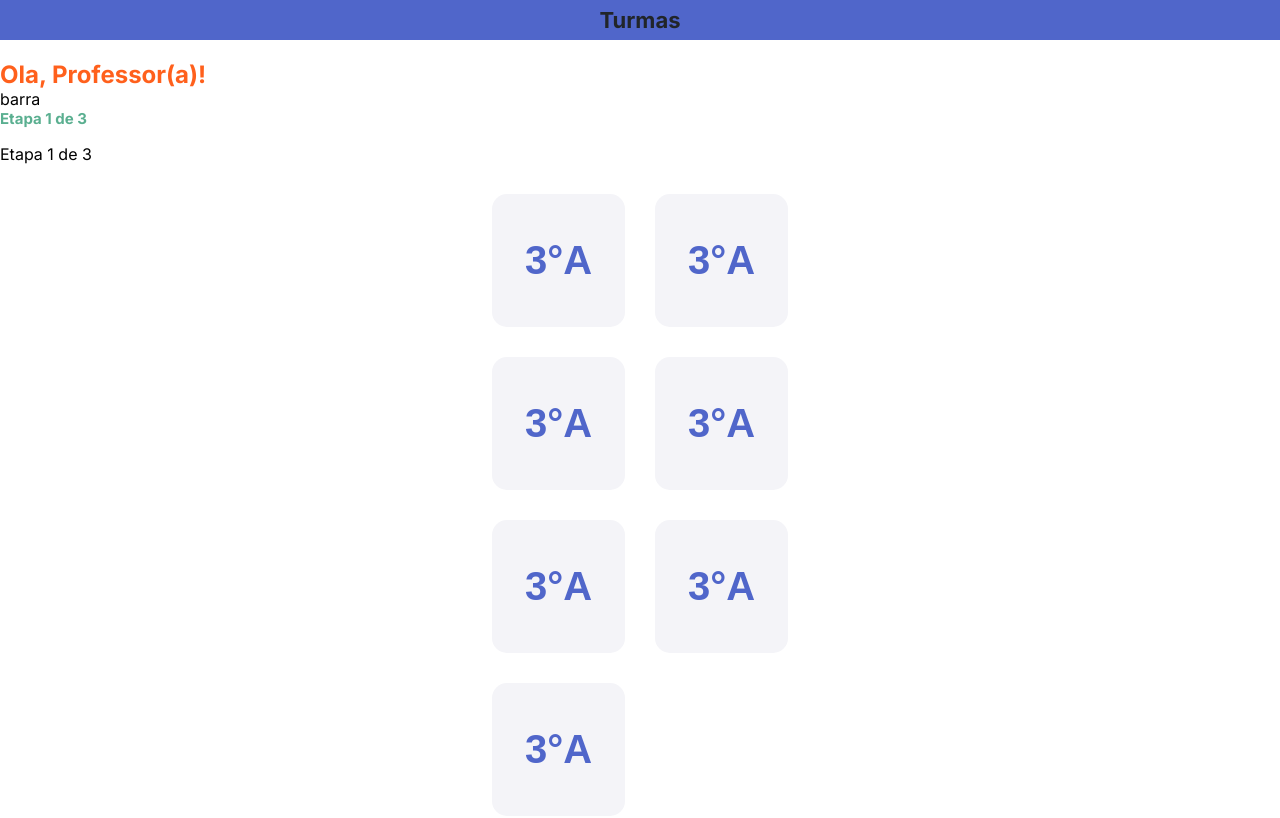
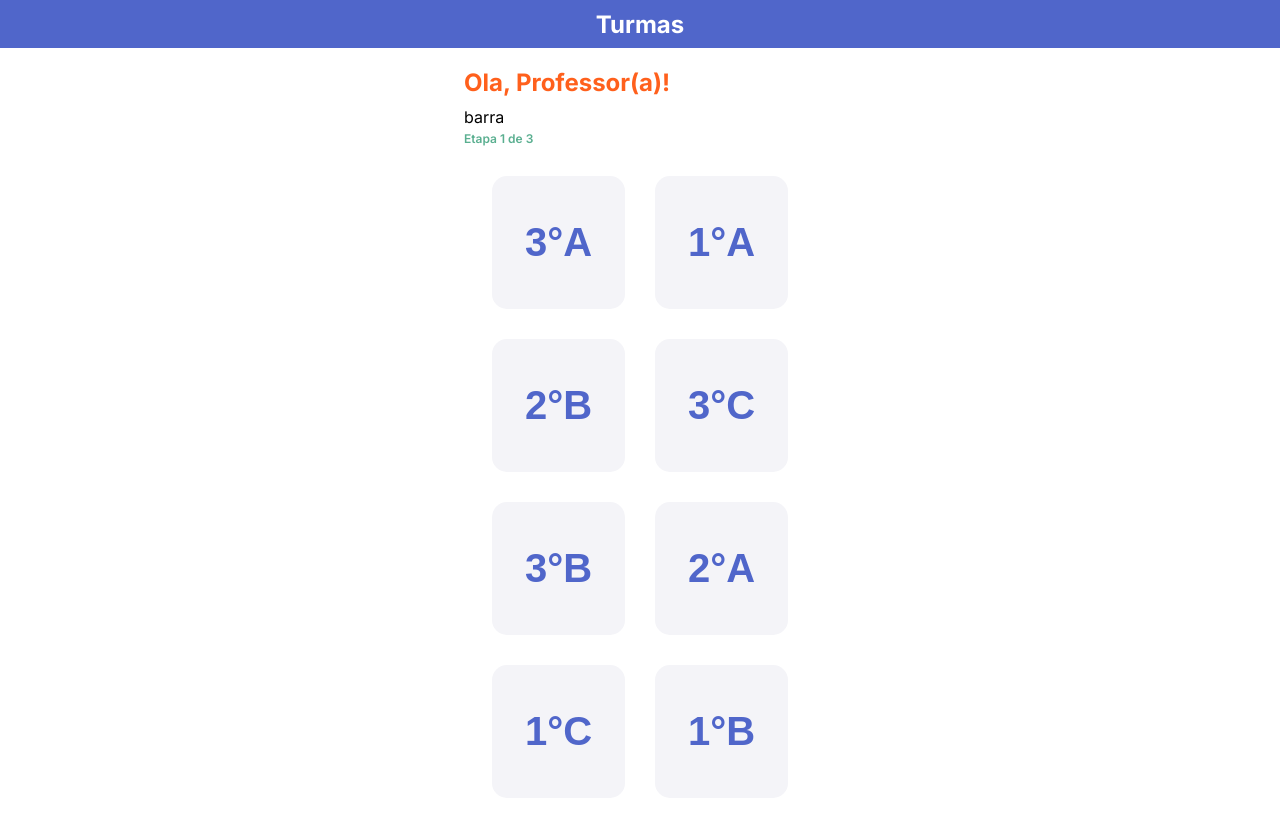
Before and after one commit to nicole-rcosta/tcc_snec, a Python web app: template templates/selec_turmas.html in a window 1280 px wide. Before the commit the page ends 763 px from the top, so only its background shows below. Run offline with Jinja, Linux system fonts and the light colour scheme; the template is opened without the code that fills it, so the values that code supplies are empty.

Commit message:
Style: Alterando o html e aplicando o css

```diff
--- a/static/styles/selec_turmas.css
+++ b/static/styles/selec_turmas.css
@@ -1,41 +1,65 @@
 @import url('https://fonts.googleapis.com/css2?family=Inter:ital,opsz,wght@0,14..32,100..900;1,14..32,100..900&display=swap');
+
+/* Reset*/
+* {
+    box-sizing: border-box;
+}
 
 body{
     font-family: "Inter", sans-serif;
     margin: 0;
+    padding: 0;
 }
 
 .header--classes {
-    height: 40px;
+    height: 48px;
     display: flex;
     align-items: center;
     justify-content: center;
     background-color: var(--color-blue);
 
-
 }
 
 .header--classes p {
     margin: 0;
-    font-size: 22px;
+    font-size: 24px;
     font-weight: bold;
-    color: var(--text-main);
+    color: #ffffff;
 }
 
+/* --- Seção de Status / Topo --- */
+.classes-status {
+    margin-bottom: 24px;
+}
+
+/* --- Main Container --- */
+.classes-container {
+    padding: 20px 24px;
+    max-width: 400px;
+    margin: 0 auto;
+}
 
 .classes__greting p{
     margin: 0;
     font-size: 24px;
     font-weight: bold;
-    font-family: Inter;
     color: var(--color-orange);
-    margin-top: 20px;
+
 }
 
-.progress-label p{
-    margin: 0;
-    font-size: 15px;
-    font-weight: bold;
+
+/* Barra de Progresso Estilizada */
+.progress-container {
+    width: 150px;
+    margin-top: 10PX;
+}
+
+
+
+.progress-label {
+    margin: 4px 0 0 0;
+    font-size: 12px;
+    font-weight: 600;
     color: var(--color-green);
 }
 
--- a/templates/selec_turmas.html
+++ b/templates/selec_turmas.html
@@ -10,11 +10,13 @@
 </head>
 
 <body>
+    <!-- Header Turmas -->
     <header class="header--classes">
         <p>Turmas</p>
     </header>
 
-    <section>
+    <main class="classes-container">
+        <section class="classes-status">
             <div class="classes__greting">
                 <p>Ola, Professor(a)!</p>
             </div>
@@ -29,20 +31,14 @@
                 </svg>
             </button> -->
 
-        <div class="progress--step-1">barra</div>
-        <div class="progress-label">
-            <p>Etapa 1 de 3</p>
-        </div>
-
             <!-- Barra de Progresso -->
             <div class="progress-container">
                 <div class="progress-bar">
-                <div class="progress-fill" style="width: 33%;"></div>
+                    <div class="progress--step-1">barra</div>
                 </div>
                 <p class="progress-label">Etapa 1 de 3</p>
             </div>
         </section>
-
 
 
         <!-- Grid de Cards -->
@@ -52,31 +48,38 @@
             </div>
 
             <div class="class-card">
-            <button class="class-card__title">3°A</button>
+                <button class="class-card__title">1°A</button>
             </div>
 
             <div class="class-card">
-            <button class="class-card__title">3°A</button>
+                <button class="class-card__title">2°B</button>
             </div>
 
             <div class="class-card">
-            <button class="class-card__title">3°A</button>
+                <button class="class-card__title">3°C</button>
             </div>
 
             <div class="class-card">
-            <button class="class-card__title">3°A</button>
+                <button class="class-card__title">3°B</button>
             </div>
 
             <div class="class-card">
-            <button class="class-card__title">3°A</button>
+                <button class="class-card__title">2°A</button>
             </div>
 
             <div class="class-card">
-            <button class="class-card__title">3°A</button>
+                <button class="class-card__title">1°C</button>
+            </div>
+
+            <div class="class-card">
+                <button class="class-card__title">1°B</button>
             </div>
 
 
+
+
         </section>
+    </main>
 
 </body>
 
```
Lines whose indentation alone changed are shown as unchanged.
